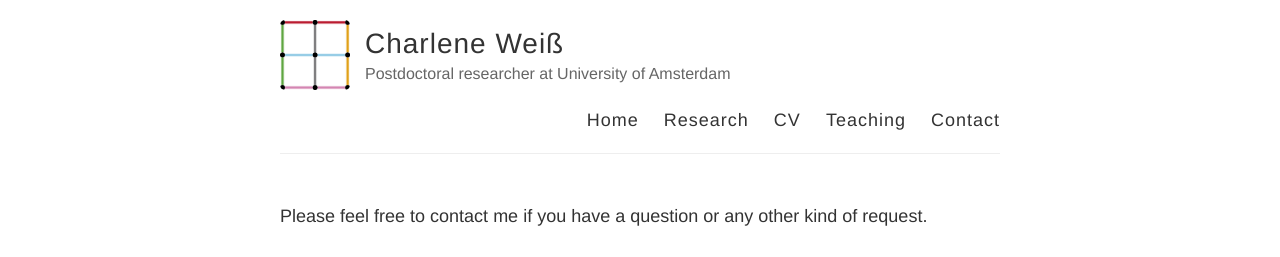
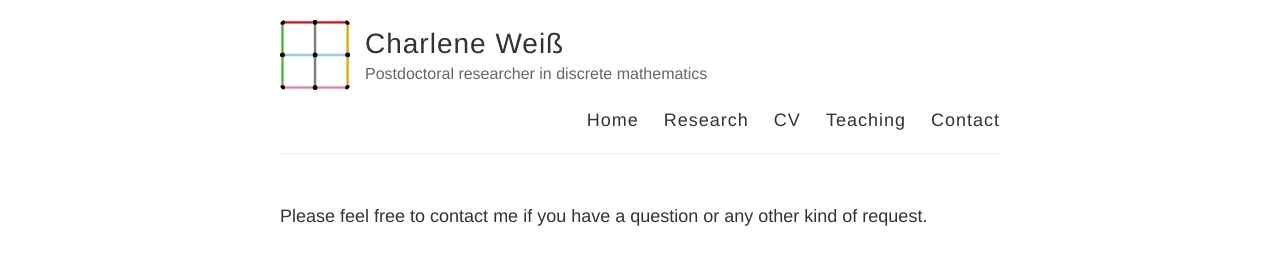
Before and after one commit to charleneweiss/charleneweiss.github.io, a Jekyll site: the page built from contact.md, in a window 1280 px wide. Shown: the top 257 px of the page. Built offline with Jekyll 4.4.1, drawn with Linux system fonts in a browser that asks for light colours.

Commit message:
Update _config.yml

```diff
--- a/_config.yml
+++ b/_config.yml
@@ -2,8 +2,7 @@
 name: Charlene Weiß
 
 # Short bio or description (displayed in the header)
-description: Postdoctoral researcher at University of Amsterdam
-
+description: Postdoctoral researcher in discrete mathematics
 # URL of your avatar or profile pic (you could use your GitHub profile pic)
 avatar: https://raw.githubusercontent.com/charleneweiss/charleneweiss.github.io/master/images/avatar.png
 
```
